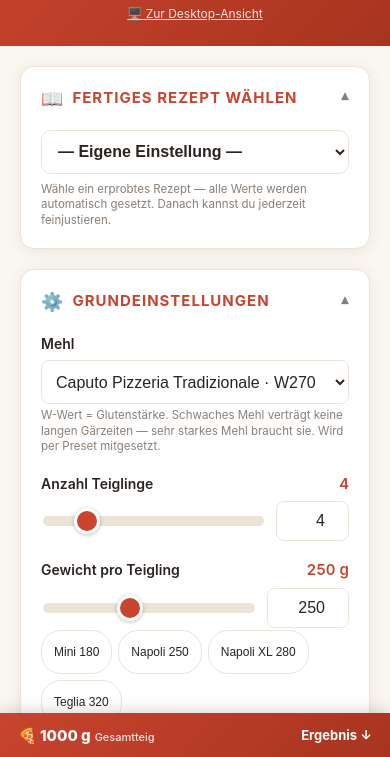
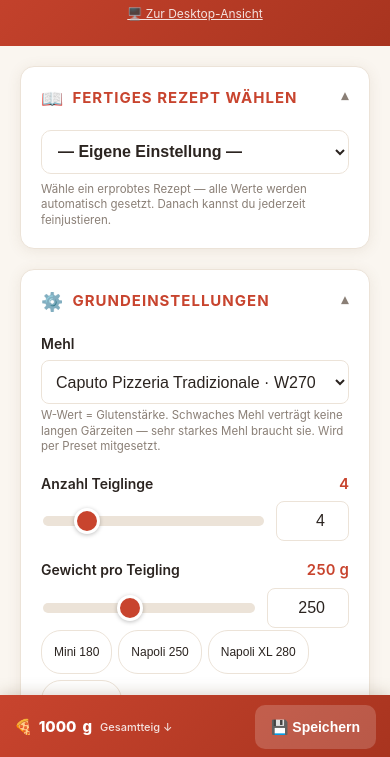
Before and after one commit to Birnify/pizza-rechner, a plain HTML site: page pizza-rechner-mobile-standalone.html in a window 390 px wide. Shown: the part 85-842 px from the top of the page. Drawn offline with Linux system fonts and the light colour scheme.

Commit message:
feat: Mobile iOS-Feinschliff — Safe-Area, Daumen-Speichern, Akkordeon-Scroll (v3.6.0)
- Safe-Area-Insets fuer Header/Wrap/Guide/Footer/Quick-Bar (Notch, Home-Indikator,
  Querformat-Rundungen) — Home-Screen-Start liegt nicht mehr unter der Statusleiste
- Quick-Bar zweigeteilt: Sprung zum Ergebnis + Daumen-Speichern (#qbSave loest den
  bestehenden saveBtn aus, keine Logik dupliziert)
- Akkordeon-Auto-Scroll: geoeffnete Card scrollt sanft in den sichtbaren Bereich
- Touch-Feinschliff: touch-action:manipulation, :active-Feedback, overscroll-behavior
- Standalone neu gebaut; ?v= -> 3.6.0; Tests 136/136 gruen

Co-Authored-By: Claude Opus 4.8 <noreply@anthropic.com>

```diff
--- a/css/mobile.css
+++ b/css/mobile.css
@@ -1,7 +1,32 @@
 /* mobile.css — Ergänzungen nur für pizza-rechner-mobile.html (Akkordeon, größere Touch-Ziele) */
 
+/* iOS-Eigenheiten: Rubber-Band-Weißblitz abfangen, Doppeltipp-Zoom/300ms-Delay auf
+   Bedienelementen killen, kein grauer Tap-Highlight. */
+html{background:var(--bg);}
+body{overscroll-behavior-y:contain;}
+button,.seg button,.pills button,summary,input[type=range],.selectbox,.quickbar a,.quickbar button{
+  touch-action:manipulation;-webkit-tap-highlight-color:transparent;
+}
+
+/* Safe-Area-Insets (Notch/Statusleiste oben, Rundungen seitlich im Querformat).
+   Kopfzeile liegt unter der black-translucent-Statusleiste — nach unten wegschieben. */
+header{
+  padding-top:calc(22px + env(safe-area-inset-top));
+  padding-left:calc(20px + env(safe-area-inset-left));
+  padding-right:calc(20px + env(safe-area-inset-right));
+}
+
 /* Immer einspaltig, egal wie breit der Screen ist */
-.wrap{grid-template-columns:1fr!important;padding-bottom:76px;}
+.wrap{
+  grid-template-columns:1fr!important;
+  padding-left:calc(20px + env(safe-area-inset-left));
+  padding-right:calc(20px + env(safe-area-inset-right));
+  padding-bottom:calc(84px + env(safe-area-inset-bottom));
+}
+.guidewrap{
+  padding-left:calc(20px + env(safe-area-inset-left));
+  padding-right:calc(20px + env(safe-area-inset-right));
+}
 .result{position:static;}
 
 /* Karten als <details>-Akkordeon */
@@ -19,6 +44,8 @@ details.card summary::after{
 details.card[open] summary::after{transform:rotate(180deg);}
 details.card summary:active{background:var(--bg);}
 details.card .acc-body{padding:0 20px 20px;}
+/* Geöffnete Card beim Auto-Scroll nicht direkt an den Rand kleben lassen */
+details.card{scroll-margin-top:10px;}
 
 /* Größere Touch-Ziele */
 .seg button,.pills button{min-height:44px;}
@@ -29,18 +56,32 @@ input[type=number]{min-height:40px;font-size:16px;width:86px;}
 .selectbox{min-height:44px;font-size:16px;}
 .actions button{min-height:48px;font-size:14px;}
 
-/* Sticky Quick-Bar unten: springt zum Ergebnis */
+/* Sichtbares Touch-Feedback (kein Hover auf Touch) */
+.seg button:active{transform:scale(.97);}
+.pills button:active{background:var(--bg);border-color:var(--tomato);}
+.actions button:active{filter:brightness(.94);}
+
+/* Sticky Quick-Bar unten: links Sprung zum Ergebnis, rechts Speichern (Daumenzone) */
 .quickbar{
   position:fixed;left:0;right:0;bottom:0;z-index:20;
   background:linear-gradient(135deg,var(--tomato),var(--tomato-dark));color:#fff;
-  display:flex;align-items:center;justify-content:space-between;gap:10px;
-  padding:12px 18px calc(12px + env(safe-area-inset-bottom));
+  display:flex;align-items:stretch;gap:10px;
+  padding:10px calc(14px + env(safe-area-inset-right))
+          calc(10px + env(safe-area-inset-bottom))
+          calc(14px + env(safe-area-inset-left));
   box-shadow:0 -2px 14px rgba(120,90,60,.25);
-  text-decoration:none;
 }
-.quickbar .qb-total{font-size:15px;font-weight:800;}
-.quickbar .qb-total small{font-weight:500;opacity:.85;font-size:11px;margin-left:4px;}
-.quickbar .qb-arrow{font-size:13px;font-weight:700;}
+.quickbar .qb-jump{
+  flex:1;display:flex;align-items:center;gap:6px;min-height:44px;
+  color:#fff;text-decoration:none;font-size:15px;font-weight:800;
+}
+.quickbar .qb-jump small{font-weight:500;opacity:.85;font-size:11px;margin-left:2px;}
+.quickbar .qb-save{
+  flex-shrink:0;min-height:44px;padding:0 16px;border:none;border-radius:10px;
+  background:rgba(255,255,255,.18);color:#fff;font-size:14px;font-weight:700;
+  cursor:pointer;-webkit-backdrop-filter:blur(2px);
+}
+.quickbar .qb-save:active{background:rgba(255,255,255,.32);}
 
 #result{scroll-margin-top:16px;}
 
--- a/pizza-rechner-mobile-standalone.html
+++ b/pizza-rechner-mobile-standalone.html
@@ -182,8 +182,33 @@ footer{text-align:center;font-size:11.5px;color:var(--muted);padding:0 20px 30px
 <style>
 /* mobile.css — Ergänzungen nur für pizza-rechner-mobile.html (Akkordeon, größere Touch-Ziele) */
 
+/* iOS-Eigenheiten: Rubber-Band-Weißblitz abfangen, Doppeltipp-Zoom/300ms-Delay auf
+   Bedienelementen killen, kein grauer Tap-Highlight. */
+html{background:var(--bg);}
+body{overscroll-behavior-y:contain;}
+button,.seg button,.pills button,summary,input[type=range],.selectbox,.quickbar a,.quickbar button{
+  touch-action:manipulation;-webkit-tap-highlight-color:transparent;
+}
+
+/* Safe-Area-Insets (Notch/Statusleiste oben, Rundungen seitlich im Querformat).
+   Kopfzeile liegt unter der black-translucent-Statusleiste — nach unten wegschieben. */
+header{
+  padding-top:calc(22px + env(safe-area-inset-top));
+  padding-left:calc(20px + env(safe-area-inset-left));
+  padding-right:calc(20px + env(safe-area-inset-right));
+}
+
 /* Immer einspaltig, egal wie breit der Screen ist */
-.wrap{grid-template-columns:1fr!important;padding-bottom:76px;}
+.wrap{
+  grid-template-columns:1fr!important;
+  padding-left:calc(20px + env(safe-area-inset-left));
+  padding-right:calc(20px + env(safe-area-inset-right));
+  padding-bottom:calc(84px + env(safe-area-inset-bottom));
+}
+.guidewrap{
+  padding-left:calc(20px + env(safe-area-inset-left));
+  padding-right:calc(20px + env(safe-area-inset-right));
+}
 .result{position:static;}
 
 /* Karten als <details>-Akkordeon */
@@ -201,6 +226,8 @@ details.card summary::after{
 details.card[open] summary::after{transform:rotate(180deg);}
 details.card summary:active{background:var(--bg);}
 details.card .acc-body{padding:0 20px 20px;}
+/* Geöffnete Card beim Auto-Scroll nicht direkt an den Rand kleben lassen */
+details.card{scroll-margin-top:10px;}
 
 /* Größere Touch-Ziele */
 .seg button,.pills button{min-height:44px;}
@@ -211,18 +238,32 @@ input[type=number]{min-height:40px;font-size:16px;width:86px;}
 .selectbox{min-height:44px;font-size:16px;}
 .actions button{min-height:48px;font-size:14px;}
 
-/* Sticky Quick-Bar unten: springt zum Ergebnis */
+/* Sichtbares Touch-Feedback (kein Hover auf Touch) */
+.seg button:active{transform:scale(.97);}
+.pills button:active{background:var(--bg);border-color:var(--tomato);}
+.actions button:active{filter:brightness(.94);}
+
+/* Sticky Quick-Bar unten: links Sprung zum Ergebnis, rechts Speichern (Daumenzone) */
 .quickbar{
   position:fixed;left:0;right:0;bottom:0;z-index:20;
   background:linear-gradient(135deg,var(--tomato),var(--tomato-dark));color:#fff;
-  display:flex;align-items:center;justify-content:space-between;gap:10px;
-  padding:12px 18px calc(12px + env(safe-area-inset-bottom));
+  display:flex;align-items:stretch;gap:10px;
+  padding:10px calc(14px + env(safe-area-inset-right))
+          calc(10px + env(safe-area-inset-bottom))
+          calc(14px + env(safe-area-inset-left));
   box-shadow:0 -2px 14px rgba(120,90,60,.25);
-  text-decoration:none;
 }
-.quickbar .qb-total{font-size:15px;font-weight:800;}
-.quickbar .qb-total small{font-weight:500;opacity:.85;font-size:11px;margin-left:4px;}
-.quickbar .qb-arrow{font-size:13px;font-weight:700;}
+.quickbar .qb-jump{
+  flex:1;display:flex;align-items:center;gap:6px;min-height:44px;
+  color:#fff;text-decoration:none;font-size:15px;font-weight:800;
+}
+.quickbar .qb-jump small{font-weight:500;opacity:.85;font-size:11px;margin-left:2px;}
+.quickbar .qb-save{
+  flex-shrink:0;min-height:44px;padding:0 16px;border:none;border-radius:10px;
+  background:rgba(255,255,255,.18);color:#fff;font-size:14px;font-weight:700;
+  cursor:pointer;-webkit-backdrop-filter:blur(2px);
+}
+.quickbar .qb-save:active{background:rgba(255,255,255,.32);}
 
 #result{scroll-margin-top:16px;}
 
@@ -515,15 +556,15 @@ input[type=number]{min-height:40px;font-size:16px;width:86px;}
   <div id="guideSteps"></div>
 </section>
 
-<footer style="padding-bottom:80px;">
+<footer style="padding-bottom:calc(84px + env(safe-area-inset-bottom));">
   Alles wird lokal in deinem Browser gerechnet &amp; gespeichert · keine Internetverbindung nötig<br>
   Bäckerprozente — Wasser, Salz &amp; Hefe immer relativ zur Mehlmenge (= 100 %)
 </footer>
 
-<a class="quickbar" href="#result">
-  <span class="qb-total">🍕 <span id="qbTotal">–</span> g<small>Gesamtteig</small></span>
-  <span class="qb-arrow">Ergebnis ↓</span>
-</a>
+<div class="quickbar">
+  <a class="qb-jump" href="#result">🍕 <span id="qbTotal">–</span> g<small>Gesamtteig ↓</small></a>
+  <button type="button" class="qb-save" id="qbSave">💾 Speichern</button>
+</div>
 
 <!-- Module in Abhängigkeits-Reihenfolge (klassische Scripts → laufen per Doppelklick offline) -->
 <script>
@@ -1390,14 +1431,42 @@ input[type=number]{min-height:40px;font-size:16px;width:86px;}
 
 </script>
 <script>
-  // Mobil-only: Quick-Bar unten spiegelt das Gesamtgewicht (kein Eingriff in PZ-Module)
+  // Mobil-only UI-Glue (kein Eingriff in die PZ-Rechenmodule)
   (function(){
+    // 1) Quick-Bar spiegelt live das Gesamtgewicht aus #totalW
     var src = document.getElementById('totalW');
     var out = document.getElementById('qbTotal');
-    if (!src || !out) return;
-    var sync = function(){ out.textContent = src.textContent; };
-    new MutationObserver(sync).observe(src, { childList: true, characterData: true, subtree: true });
-    sync();
+    if (src && out) {
+      var sync = function(){ out.textContent = src.textContent; };
+      new MutationObserver(sync).observe(src, { childList: true, characterData: true, subtree: true });
+      sync();
+    }
+
+    // 2) Speichern aus der Quick-Bar löst denselben Handler wie #saveBtn aus
+    //    (keine Logik dupliziert — nur der bestehende Klick wird weitergereicht)
+    var qs = document.getElementById('qbSave');
+    var real = document.getElementById('saveBtn');
+    if (qs && real) {
+      qs.addEventListener('click', function(){
+        real.click();
+        var t = qs.textContent;
+        qs.textContent = '✓ Gespeichert';
+        setTimeout(function(){ qs.textContent = t; }, 1400);
+      });
+    }
+
+    // 3) Öffnet man eine Akkordeon-Card, deren Kopf gerade nicht oben steht,
+    //    sanft zur Summary scrollen — sonst landet der Blick am Ende der vorigen Card.
+    var cards = document.querySelectorAll('details.card');
+    Array.prototype.forEach.call(cards, function(d){
+      d.addEventListener('toggle', function(){
+        if (!d.open) return;
+        var top = d.getBoundingClientRect().top;
+        if (top < 0 || top > 90) {
+          d.scrollIntoView({ behavior: 'smooth', block: 'start' });
+        }
+      });
+    });
   })();
 </script>
 </body>
```
Also changed, not shown: pizza-rechner-mobile.html (+50 -22 lines).
